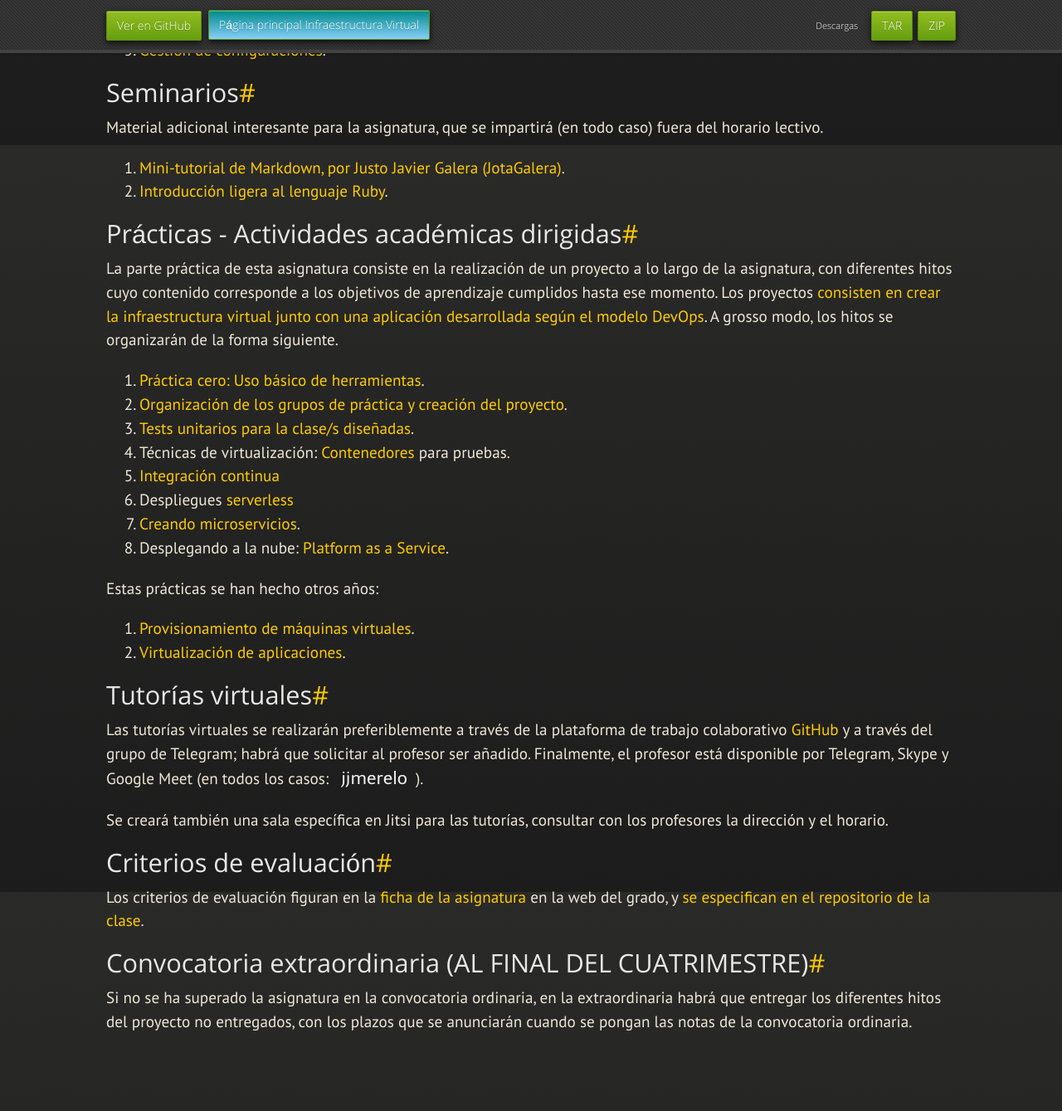
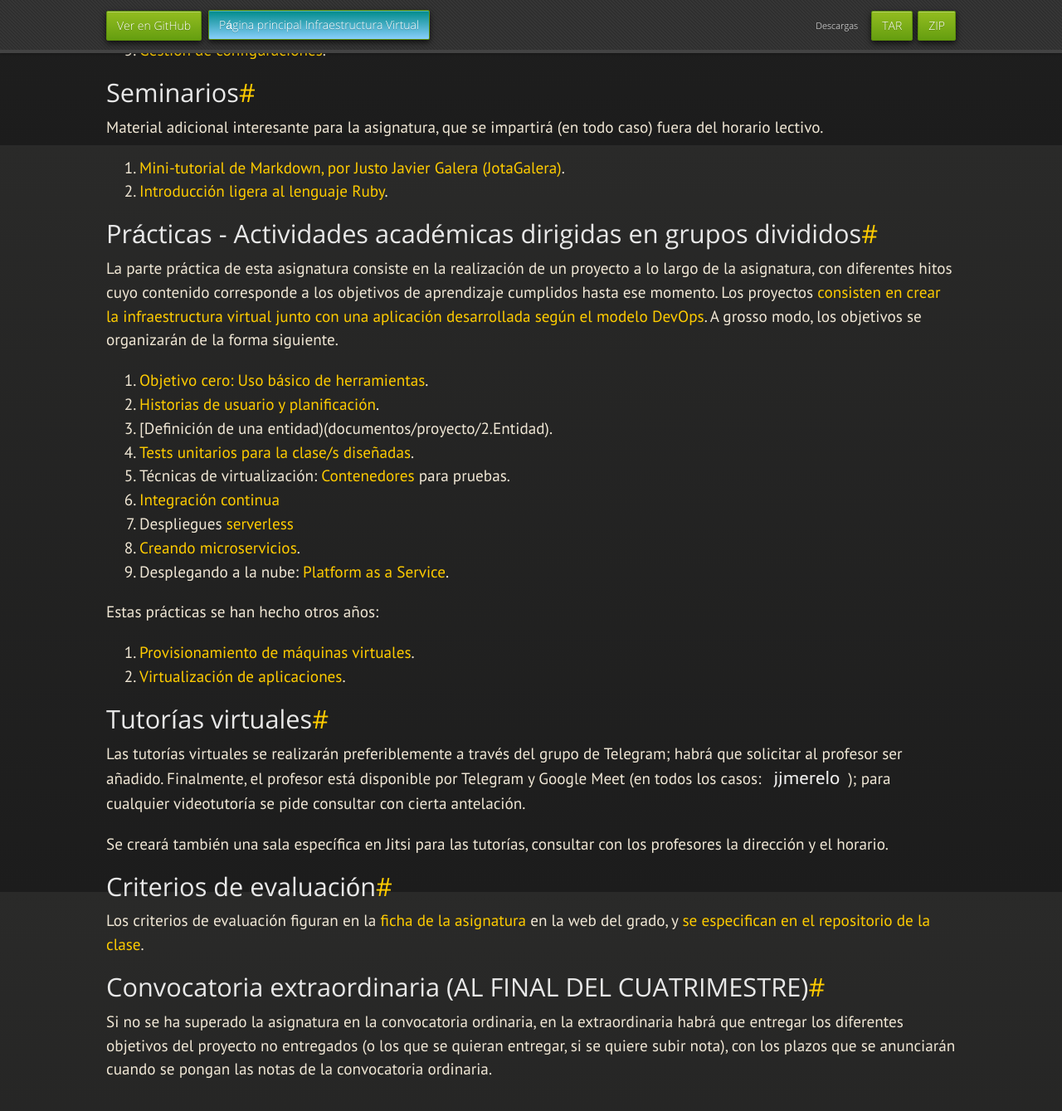
Before and after one commit to JJ/IV, a Jekyll site: the page built from index.md, in a window 1280 px wide and 1400 px high, scrolled down 1625 px. Shown: the top 1339 px of the window at 83% size. Built offline with Jekyll 4.4.1, drawn with Linux system fonts in a browser that asks for light colours; nearby versions of some CDN libraries; some web fonts are replaced; our own code applies the rules of GitHub Pages for plain Markdown files; some of the changed text lies outside the part shown.

Commit message:
Sync index.md de master a gh-pages

```diff
--- a/index.md
+++ b/index.md
@@ -16,24 +16,22 @@
 primer cuatrimestre del cuarto curso del Grado de Ingeniería Informática y
 optativa en otras ramas y en el Doble Grado de Informática y Matemáticas.
 
-La asignatura se imparte en el
-[curso 2020-2021](https://etsiit.ugr.es/sites/centros/etsiit/public/inline-files/Horarios%20GII%20(20-21).pdf)
-~en el aula 3.3 los viernes y en la 3.7 los martes de 9:30 a 11:30 (clases de
-"prácticas"), y en la 1.8 los martes de 11:30 a 13:30. Se recuerda a los
-estudiantes que en todas las clases será necesario llevar el portátil, ya que
-son en realidad clases prácticas~de forma virtual desde las medidas
-tomadas por la Junta.
+La asignatura se imparte en el curso 21-22 en el aula 1.8 los jueves de 8:30 a
+10:30 (grupo conjunto) y en la -1.2 los viernes de 8:30 a 10:30 y de 12:30 a
+14:30 (grupos divididos). Se recuerda a los estudiantes que en todas las clases
+será necesario llevar el portátil, ya que son en realidad clases prácticas.
 
-Las clases se quedarán grabadas y almacenadas
-[en esta lista de reproducción de YouTube](https://www.youtube.com/playlist?list=PLsYEfmwhBQdKIwbMDIwK64pt3Fs03BDz9).
+> Las clases de años anteriores están grabadas, y puedes acceder a ellas [en
+> esta lista de reproducción de
+> YouTube](https://www.youtube.com/playlist?list=PLsYEfmwhBQdKIwbMDIwK64pt3Fs03BDz9).
 
 Se usará [GitHub](https://github.com) para el proyecto, la forma principal de
-examinar la asignatura; llamaremos *hitos* a cada una de las entregas que hay
+examinar la asignatura; llamaremos *objetivos* a cada una de las entregas que hay
 que hacer del mismo.
 
 Estos son los [objetivos de la asignatura](documentos/objetivos), cuyas
 sesiones de clase se irán reflejando en
-[un repositorio de GitHub; este es el de 2020-21](https://github.com/JJ/IV-20-21).
+[un repositorio de GitHub; este es el de 2021-22](https://github.com/JJ/IV-21-22).
 
 En resumen, nuestra intención es que el estudiante al final de la asignatura sea
 capaz de hacer lo siguiente:
@@ -94,7 +92,7 @@
    (JotaGalera)](documentos/seminarios/tutorial).
 2. [Introducción ligera al lenguaje Ruby](documentos/seminarios/ruby).
 
-## Prácticas - Actividades académicas dirigidas
+## Prácticas - Actividades académicas dirigidas en grupos divididos
 
 La parte práctica de esta asignatura consiste en la realización de un
 proyecto a lo largo de la asignatura, con diferentes hitos cuyo
@@ -102,19 +100,20 @@
 ese momento. Los proyectos
 [consisten en crear la infraestructura virtual junto con una aplicación
 desarrollada según el modelo DevOps](documentos/proyecto/README.md). A
-grosso modo, los hitos se organizarán de la forma siguiente.
+grosso modo, los objetivos se organizarán de la forma siguiente.
 
-1. [Práctica cero: Uso básico de
+1. [Objetivo cero: Uso básico de
    herramientas](documentos/proyecto/0.Repositorio).
-2. [Organización de los grupos de práctica y creación del
-   proyecto](documentos/proyecto/1.Infraestructura).
-3. [Tests unitarios para la clase/s diseñadas](documentos/proyecto/2.Tests).
-4. Técnicas de virtualización: [Contenedores](documentos/proyecto/3.Docker)
+2. [Historias de usuario y
+   planificación](documentos/proyecto/1.Infraestructura).
+3. [Definición de una entidad)(documentos/proyecto/2.Entidad).
+4. [Tests unitarios para la clase/s diseñadas](documentos/proyecto/2.Tests).
+5. Técnicas de virtualización: [Contenedores](documentos/proyecto/3.Docker)
    para pruebas.
-5. [Integración continua](documentos/proyecto/4.CI)
-6. Despliegues [serverless](documentos/proyecto/5.Serverless)
-7. [Creando microservicios](documentos/proyecto/6.Microservicio).
-8. Desplegando a la nube:
+6. [Integración continua](documentos/proyecto/4.CI)
+7. Despliegues [serverless](documentos/proyecto/5.Serverless)
+8. [Creando microservicios](documentos/proyecto/6.Microservicio).
+9. Desplegando a la nube:
    [Platform as a Service](documentos/proyecto/7.PaaS).
 
 Estas prácticas se han hecho otros años:
@@ -125,12 +124,11 @@
 
 ## Tutorías virtuales
 
-Las tutorías virtuales se realizarán preferiblemente a través de la plataforma
-de trabajo colaborativo
-[GitHub](https://github.com/JJ/IV-20-21/issues?state=open) y a través del grupo
+Las tutorías virtuales se realizarán preferiblemente a través del grupo
 de Telegram; habrá que solicitar al profesor ser añadido. Finalmente, el
-profesor está disponible por Telegram, Skype y Google Meet (en todos los
-casos: `jjmerelo`).
+profesor está disponible por Telegram y Google Meet (en todos los
+casos: `jjmerelo`); para cualquier videotutoría se pide consultar con cierta
+antelación.
 
 Se creará también una sala específica en Jitsi para las tutorías,
 consultar con los profesores la dirección y el horario.
@@ -140,11 +138,11 @@
 Los criterios de evaluación figuran en la
 [ficha de la asignatura](https://grados.ugr.es/informatica/pages/infoacademica/guias_docentes/curso_actual/cuarto/tecnologiasdelainformacion/gii_infraestructura_virtual_20172018_firmada)
 en la web del grado, y
-[se especifican en el repositorio de la clase](https://github.com/JJ/IV-19-20/blob/master/Metodolog%C3%ADa_y_criterios_de_evaluaci%C3%B3n).
+[se especifican en el repositorio de la clase](https://github.com/JJ/IV-21-22/blob/master/Metodolog%C3%ADa_y_criterios_de_evaluaci%C3%B3n).
 
 ## Convocatoria extraordinaria (AL FINAL DEL CUATRIMESTRE)
 
 Si no se ha superado la asignatura en la convocatoria ordinaria, en la
-extraordinaria habrá que entregar los diferentes hitos del proyecto no
-entregados, con los plazos que se anunciarán cuando se pongan las
-notas de la convocatoria ordinaria.
+extraordinaria habrá que entregar los diferentes objetivos del proyecto no
+entregados (o los que se quieran entregar, si se quiere subir nota), con los
+plazos que se anunciarán cuando se pongan las notas de la convocatoria ordinaria.
```
